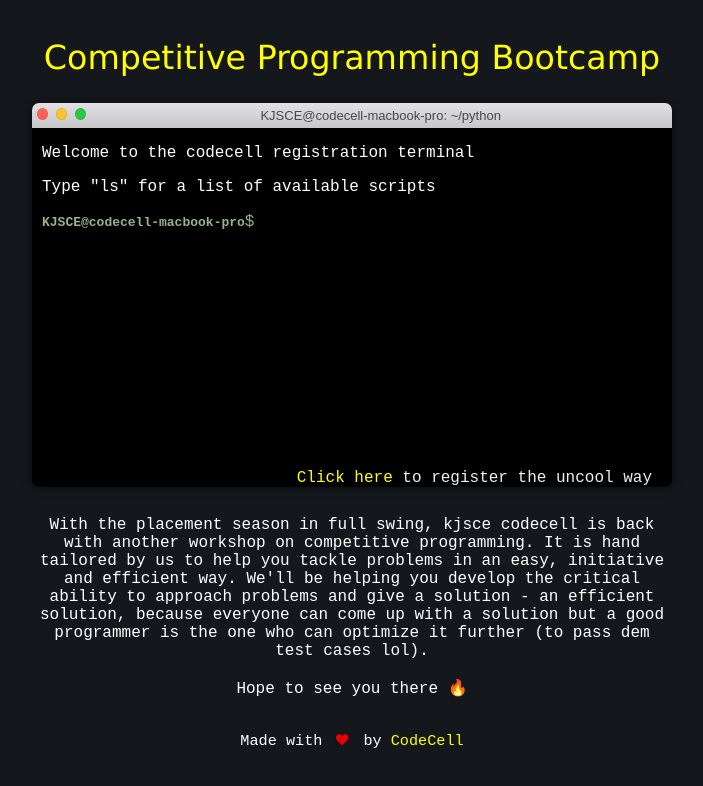
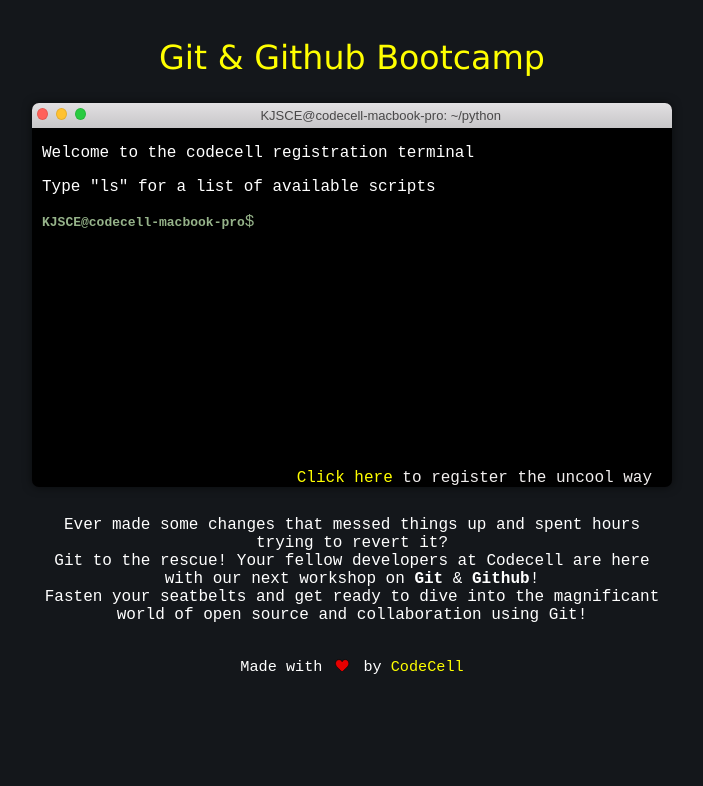
Before and after one commit to kjsce-codecell/registration-terminal, a plain HTML site: page index.html in a window 1280 px wide. Shown: the whole page, without its empty margins (288-991 px from the left). Drawn offline with nearby package versions, Linux system fonts and the light colour scheme.

Commit message:
Modified index.html for new Workshop on Git.

```diff
--- a/index.html
+++ b/index.html
@@ -3,13 +3,13 @@
     <meta charset="utf-8" name="viewport"
     content="width=device-width, initial-scale=1.0"/>
     <meta http-equiv="X-UA-Compatible" content="chrome=1" />
-    <title>CP Bootcamp</title>
+    <title>Git & Github Bootcamp</title>
     <link href="css/terminal.css" rel="stylesheet" type="text/css" />
   </head>
 
   <body>
   <div class="full_cont">
-    <div id="title">Competitive Programming Bootcamp</div>
+    <div id="title">Git & Github Bootcamp</div>
 
     <!-- Terminal -->
     <div class="term">
@@ -36,8 +36,9 @@
       <div id="desc">
         <p>
           <!-- To be changed for every workshop -->
-         With the placement season in full swing, kjsce codecell is back with another workshop on competitive programming. It is hand tailored by us to help you tackle problems in an easy, initiative and efficient way. We'll be helping you develop the critical ability to approach problems and give a solution - an efficient solution, because everyone can come up with a solution but a good programmer is the one who can optimize it further (to pass dem test cases lol). <br><br>
-         Hope to see you there 🔥
+        Ever made some changes that messed things up and spent hours trying to revert it?<br>
+        Git to the rescue! Your fellow developers at Codecell are here with our next workshop on <b>Git</b> & <b>Github</b>! <br>
+        Fasten your seatbelts and get ready to dive into the magnificant world of open source and collaboration using Git!
         </p>
       </div>
     </div>
```
